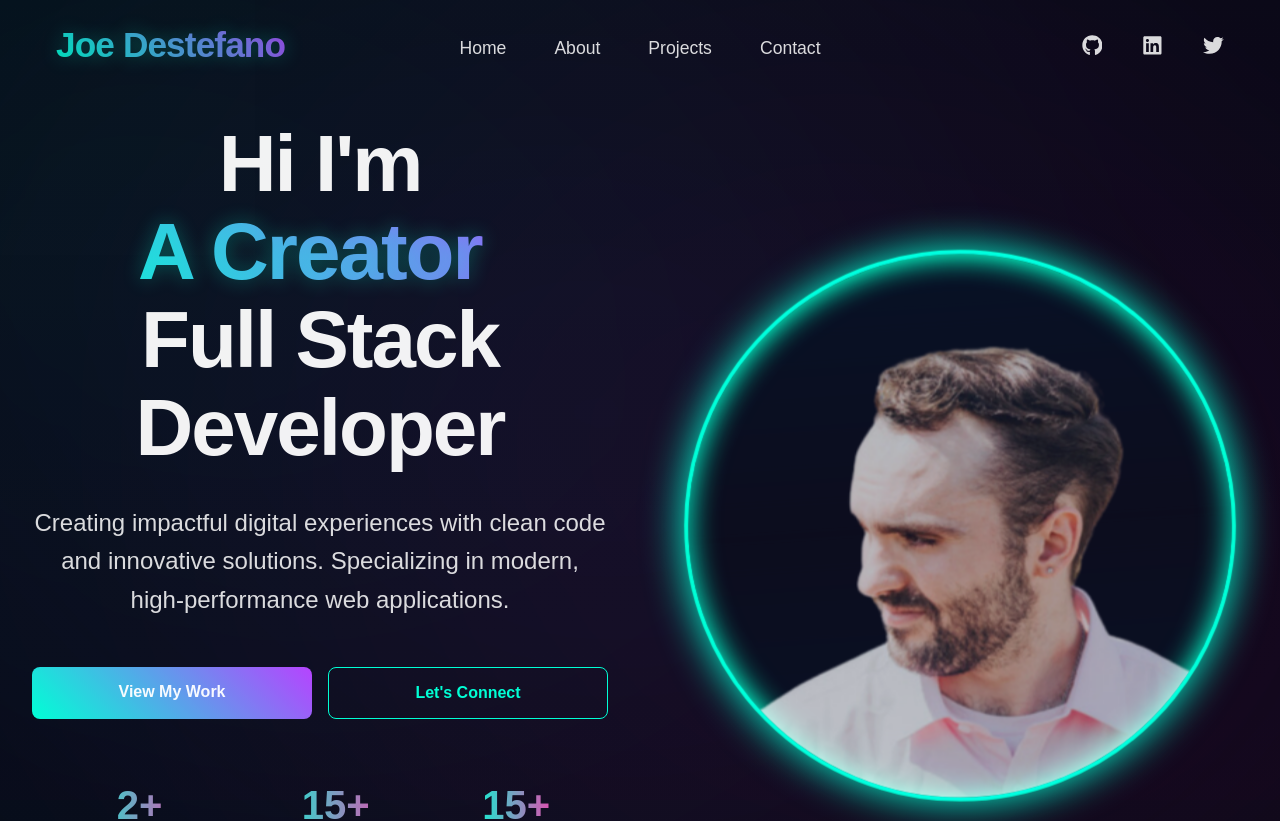
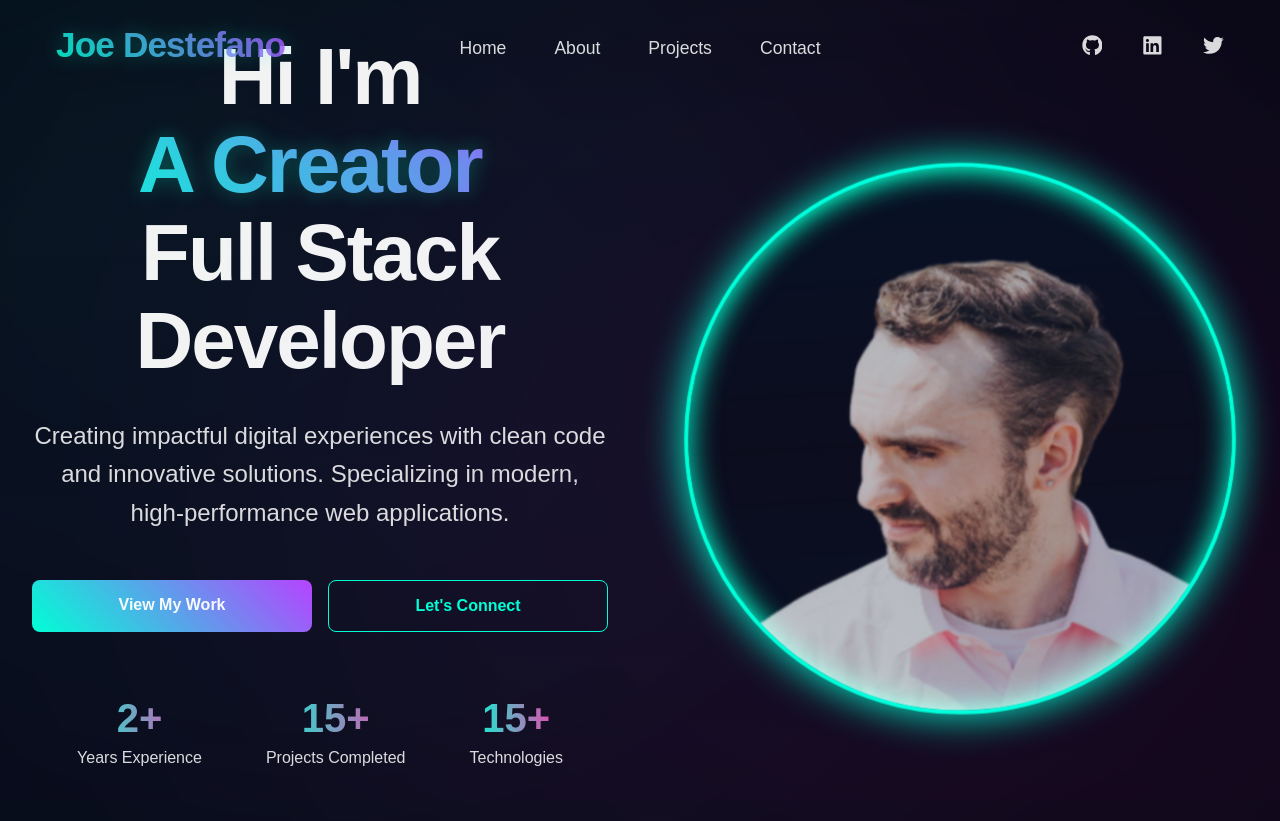
Before and after one commit to JDestefano11/React-Portfolio-Vite, a React (Vite) app: page / in a window 1280 px wide. Shown: the top 821 px of the page. Built offline with nearby package versions, Linux system fonts and the light colour scheme; a web font is replaced by a local one.

Commit message:
fixed hero on mobile

```diff
--- a/src/components/About/About.css
+++ b/src/components/About/About.css
@@ -761,8 +761,28 @@
 }
 
 .skills-section {
-  margin-top: 40rem;
   position: relative;
+}
+
+@media (min-width: 1200px) {
+  .skills-section {
+    margin-top: 10rem;
+  }
+}
+
+@media (max-width: 768px) {
+  .skills-section {
+    margin-top: 35rem;
+  }
+}
+
+/* Safari-specific media query */
+@supports (-webkit-touch-callout: none) {
+  @media (max-width: 768px) {
+    .skills-section {
+      margin-top: 38rem;
+    }
+  }
 }
 
 .skills-grid {
@@ -1056,9 +1076,3 @@
     }
   }
 }
-
-@media (min-width: 1200px) {
-  .skills-section {
-    margin-top: 10rem;
-  }
-}
--- a/src/components/HeroSection/HeroSection.css
+++ b/src/components/HeroSection/HeroSection.css
@@ -14,17 +14,27 @@
 .hero-section {
   min-height: 100vh;
   min-height: 100dvh; /* For mobile browsers */
+  height: 100vh; /* Fallback */
+  height: 100dvh;
   position: relative;
   overflow: hidden;
   display: flex;
   align-items: center;
   justify-content: center;
-  padding-top: max(120px, env(safe-area-inset-top));
+  padding-top: max(80px, env(safe-area-inset-top));
   padding-bottom: env(safe-area-inset-bottom);
   padding-left: env(safe-area-inset-left);
   padding-right: env(safe-area-inset-right);
   background: transparent !important;
-  -webkit-overflow-scrolling: touch; /* Smooth scrolling on iOS */
+  -webkit-overflow-scrolling: touch;
+}
+
+@supports (-webkit-touch-callout: none) {
+  .hero-section {
+    height: -webkit-fill-available;
+    min-height: -webkit-fill-available;
+    padding-top: max(60px, env(safe-area-inset-top));
+  }
 }
 
 /* Remove background effects */
```
